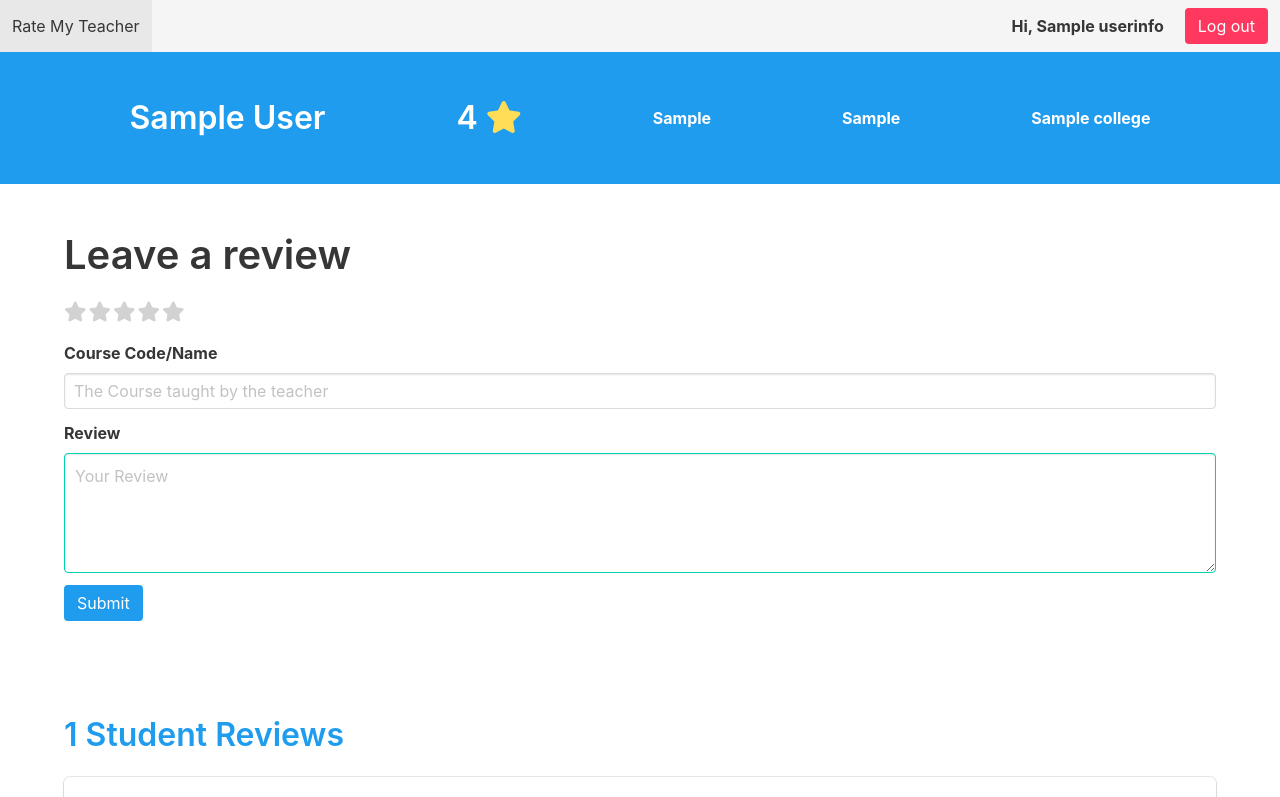
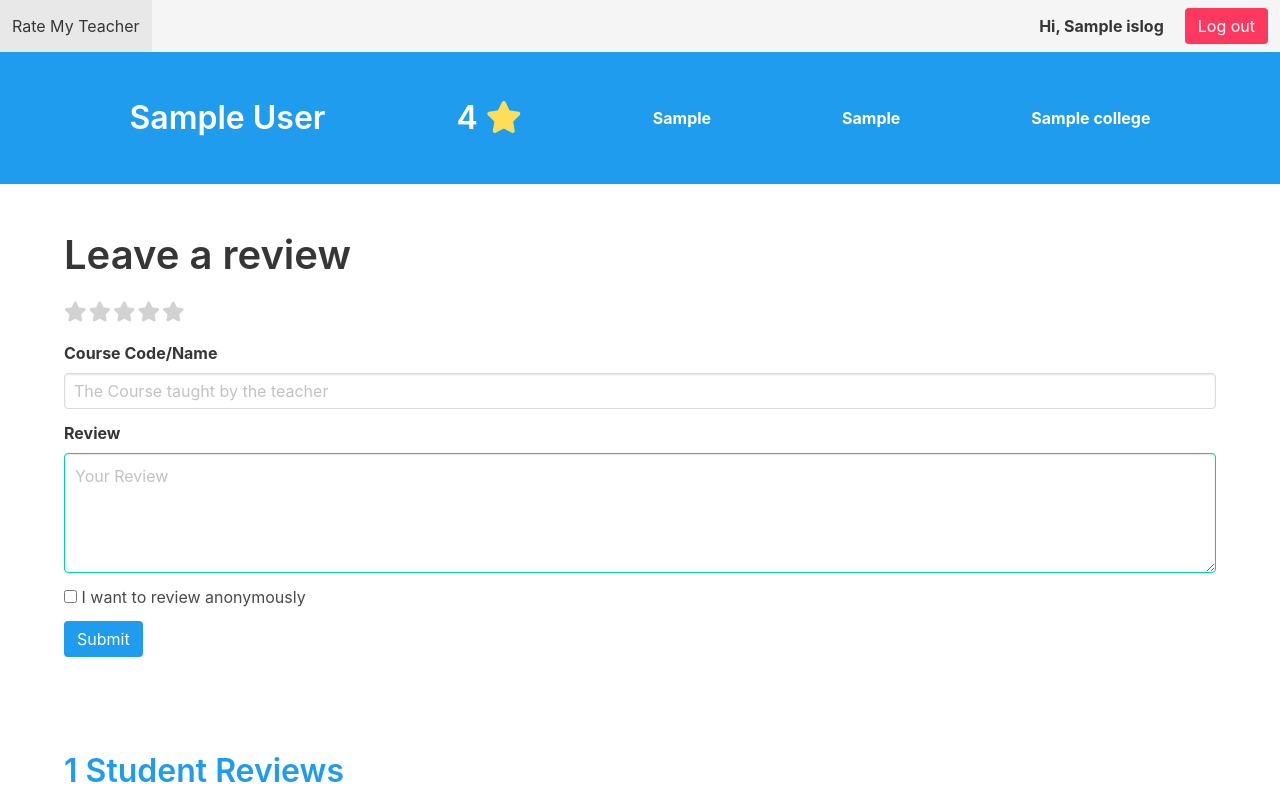
Before and after one commit to optimusam/studentspace, a Flask app: template templates/review.html in a window 1280 px wide. Shown: the top 797 px of the page. Run offline with Flask 2, Linux system fonts and the light colour scheme; tables that the repository leaves empty hold one stand-in row (values such as "Sample post"); the template is opened without the code that fills it: values that come from a table or form of the project are taken from there, most other values are stand-ins (such as "Sample title", 1, 10 or a date in 2020); parts of the project's set-up code (start-up, migrations or seed data) failed here and were passed over; some libraries are stand-ins or nearby versions.

Commit message:
Anon review done

```diff
--- a/app.py
+++ b/app.py
@@ -79,7 +79,6 @@ def callback_handling():
         'name': userinfo['name'],
         'picture': userinfo['picture']
     }
-    # return redirect('/dashboard')
     return redirect(session["prevURL"], 302)
 
 @app.route("/")
@@ -107,24 +106,25 @@ def getResult():
     return render_template("result.html", title="Results", result=result, islog=isLoggedin())
 
 @app.route("/teacher/<int:teacher_id>")
-@requires_auth
 def review(teacher_id):
+    islog = isLoggedin()
+
     res = Teacher.query.get(teacher_id)
-
-    userinfo=session[constants.PROFILE_KEY]
-
-    alreadyReviewed = False
-
     reviews = db.session.query(Review, User).filter(and_(Review.user_id == User.id, Review.teacher_id == teacher_id)).all()
     review_count = len(reviews)
-    if len(reviews) > 0:
-        alreadyReviewed = True if Review.query.filter_by(user_id=userinfo['user_id'],teacher_id=teacher_id).first() != None else False
+    avgRating = "N/A"
 
+    if review_count > 0:
         avgRating = db.session.query(func.avg(Review.rating).label('average')).filter_by(teacher_id=teacher_id).first()[0]
+        avgRating = round(avgRating,2)
 
-        return render_template("review.html", title=f"Review {res.name}", avgRating=round(avgRating, 2), count=review_count, res=res, reviews=reviews, alreadyReviewed=alreadyReviewed, userinfo=userinfo)
+    if not islog[0]:
+        return render_template("review.html", title=f"Review {res.name}", res=res, reviews=reviews, avgRating=avgRating, alreadyReviewed=False, islog=islog, count=review_count)
 
-    return render_template("review.html", title=f"Review {res.name}", avgRating="N/A", res=res, reviews=reviews, alreadyReviewed=alreadyReviewed, userinfo=userinfo)
+    userinfo = islog[1]
+    alreadyReviewed = True if Review.query.filter_by(user_id=userinfo['user_id'],teacher_id=teacher_id).first() != None else False
+    return render_template("review.html", title=f"Review {res.name}", avgRating=avgRating, res=res, reviews=reviews, alreadyReviewed=alreadyReviewed, userinfo=userinfo, islog=islog, count=review_count)
+
 
 @app.route("/teacher/<int:teacher_id>/review", methods=["POST"])
 @requires_auth
@@ -133,15 +133,20 @@ def postReview(teacher_id):
     rating = request.form.get("rating")
     course = request.form.get("course").strip()
     review = request.form.get("review").strip()
+    isAnon = request.form.get("anon") != None
 
     user = User.query.get(userinfo['user_id'])
     if user is None:
-        u = User(id=userinfo['user_id'],name=userinfo["name"], picture=userinfo["picture"])
+        userID=userinfo["user_id"]
+        name = userinfo["name"]
+        if userID.startswith('email'):
+            name=name[0:3]
+        u = User(id=userID,name=name, picture=userinfo["picture"])
         db.session.add(u)
 
     r = Review.query.filter_by(user_id=userinfo['user_id'], teacher_id=teacher_id).first()
-    if r == None:
-        newReview = Review(rating=rating, review=review, course=course, user_id=userinfo['user_id'], teacher_id=teacher_id)
+    if r == None and int(rating) >= 1 and int(rating)<=5 :
+        newReview = Review(rating=rating, review=review, course=course, user_id=userinfo['user_id'], teacher_id=teacher_id, anon=isAnon)
         db.session.add(newReview)
         db.session.commit()
 
--- a/models.py
+++ b/models.py
@@ -30,9 +30,10 @@ class User(db.Model):
 class Review(db.Model):
     __tablename__ = "reviews"
     id = db.Column(db.Integer, primary_key=True)
+    rating = db.Column(db.Integer, nullable=False)
     review = db.Column(db.String, nullable=False)
-    rating = db.Column(db.Integer, nullable=False)
     date = db.Column(db.DateTime, default=datetime.utcnow)
     course = db.Column(db.String, nullable=False)
     teacher_id = db.Column(db.Integer, db.ForeignKey("teachers.id"), nullable=False)
     user_id = db.Column(db.String, db.ForeignKey("users.id"), nullable=False)
+    anon = db.Column(db.Boolean, default=False)
--- a/templates/review.html
+++ b/templates/review.html
@@ -4,13 +4,18 @@
 <link rel="stylesheet" href="{{url_for('static', filename='fontawesome-stars.css')}}">
 {% endblock %}
 
+
 {% block navbarItem %}
-<div class="buttons">
+    {% if islog[0] %}
+    <div class="buttons">
     <a class="button is-light">
-        <strong>Hi, {{userinfo.name}}</strong>
+        <strong>Hi, {{islog[1].name}}</strong>
     </a>
     <a href="/logout" class="button is-danger">Log out</a>
-</div>
+    </div>
+    {% else %}
+    {{super()}}
+    {% endif %}
 {% endblock %}
 
 {% block content %}
@@ -33,7 +38,9 @@
 
 <section class="section">
   <div class="container">
-    {% if not alreadyReviewed %}
+    {% if not islog[0] %}
+    <a class="is-size-3" href="{{url_for('login')}}">Sign in to Review</a>
+    {% elif not alreadyReviewed %}
     <h1 class="title is-2">Leave a review</h1>
     <form action="/teacher/{{res.id}}/review" method="post" class="review">
       <div class="field">
@@ -60,11 +67,19 @@
       </div>
       <div class="field">
         <div class="control">
+          <label class="checkbox">
+            <input type="checkbox" name="anon" id="anon">
+            I want to review anonymously
+          </label>
+        </div>
+      </div>
+      <div class="field">
+        <div class="control">
             <button type="submit" class="button is-info">Submit</button>
         </div>
       </div>
   </form>
-  {% else %}
+  {% else  %}
   <p class="is-size-3 has-text-success">You have already reviewed <i class="fa fa-check-circle"></i></p>
   {% endif %}
   </div>
@@ -73,6 +88,27 @@
   <div class="container">
     <h3 class="title is-3 has-text-info">{{count}} Student Reviews</h3>
     {% for review in reviews %}
+    {% if review[0]['anon'] %}
+    <div class="box">
+        <article class="media">
+          <div class="media-left">
+            <figure class="image is-64x64">
+              <img src="{{url_for('static', filename='anon.jpg')}}" alt="Image">
+            </figure>
+          </div>
+          <div class="media-content">
+            <div class="content">
+              <p>
+                <strong>{{review[0].rating}} <i class="fa fa-star has-text-warning"></i></strong> <small>[Anonymous]</small> <small>{{review[0].date.strftime('%d-%m-%Y')}}</small>
+                <br>
+                <p>Course: <strong>{{review[0].course}}</strong></p>
+                <p>{{review[0].review}}</p>
+              </p>
+            </div>
+          </div>
+        </article>
+        </div>
+    {% else %}
     <div class="box">
       <article class="media">
         <div class="media-left">
@@ -92,6 +128,7 @@
         </div>
       </article>
       </div>
+    {% endif %}
     {% else %}
       <p>Be the first to leave a review!</p>
     {% endfor %}
```
Also changed, not shown: import.py (+5 -5 lines), static/anon.jpg (added).
